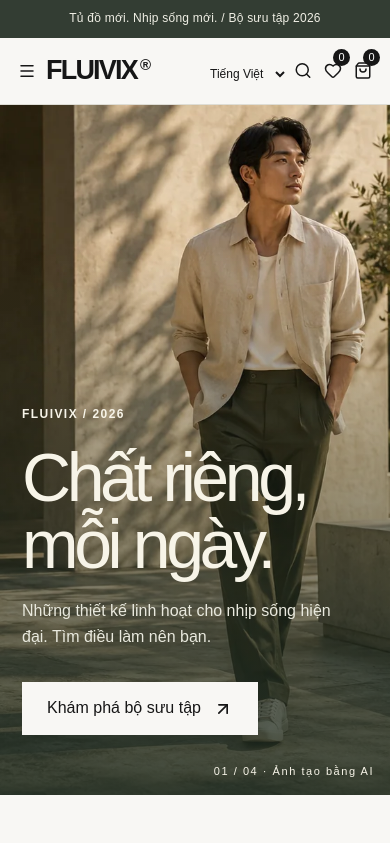
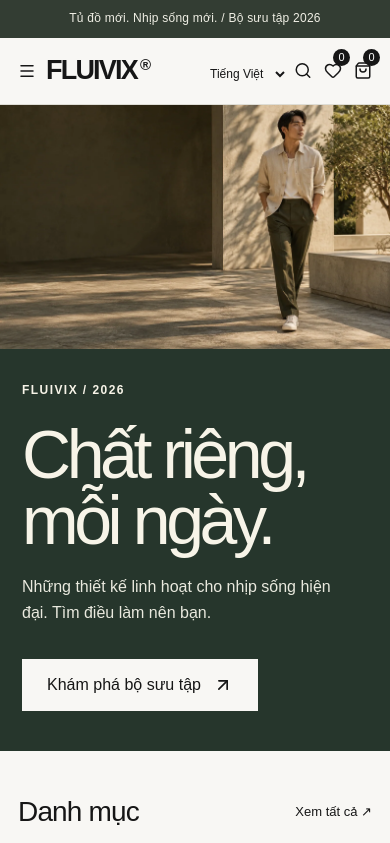
Before and after one commit to luciusvie2712/Fashion-E-commerce-Website, a React (Vite) app: page / in a window 390 px wide. Shown: the top 843 px of the page. Built offline with nearby package versions, Linux system fonts and the light colour scheme.

Commit message:
fix(hero): show full campaign image and remove corner caption

```diff
--- a/progress/BUILD-STATUS.md
+++ b/progress/BUILD-STATUS.md
@@ -183,3 +183,8 @@ All rows below were pushed to origin/main and verified with git ls-remote. No fo
 - Final production `FLUIVIX_PREVIEW=1 npm.cmd run test:e2e` completed with exit 0: 39/39 PASS (4.9m), 0 failed, 0 blocked. Includes 170 route/locale combinations, commerce, six widths, keyboard and automated WCAG AA checks, photographic variant/section loading and typography checks in five languages at 360/1440px. This final run used the complete 134-image build. No runtime source changed afterward.
 - Visual evidence: inspected contact sheets covering all product groups/colors, actual desktop/mobile home and mobile PDP. Original generated photos have studio/editorial consistency. Images are explicitly labeled as AI-generated in all five locales. This remains selected manual visual inspection, not a comprehensive human linguistic or screen-reader review.
 - Follow-up scope complete locally: larger responsive typography and all requested product/section imagery. No deployment or external runtime data service. Commit/push outcome follows in the handoff; exact checkpoint commit is obtainable with `git log -1 --format=%H -- progress/BUILD-STATUS.md`.
+
+## Follow-up: uncropped hero and caption removal
+- Removed the homepage `01 / 04` / AI-image corner caption as requested. Replaced fixed-height, cover-cropped hero sizing with the image's natural aspect ratio. Desktop retains centered overlay copy; tablet/mobile place copy below the image so the full photograph remains visible. Removed unused caption rules and conflicting mobile crop overrides.
+- Actual verification: `npm.cmd run build` PASS (includes typecheck), `npm.cmd run lint` PASS, changed-source Prettier check PASS and `git diff --check` PASS. Temporary Playwright geometry audit PASS for 35 combinations (7 widths from 360 to 1920px × 5 locales): original image ratio, image/copy inside hero, no horizontal overflow and no caption. Desktop/mobile hero screenshots inspected.
+- Targeted production browser tests PASS 3/3: photograph/variant loading, five-locale larger typography, automated WCAG AA on key screens. No full commerce rerun for this CSS/markup-only adjustment. User's unrelated README and instruction files remain unstaged.
--- a/src/features/catalog/Pages.tsx
+++ b/src/features/catalog/Pages.tsx
@@ -27,7 +27,6 @@ export function Home() {
             {t('explore')} <ArrowUpRight size={20} />
           </Link>
         </div>
-        <span className="hero-caption">01 / 04 · {t('illustration')}</span>
       </section>
       <section className="container section">
         <div className="section-heading">
--- a/src/styles/globals.css
+++ b/src/styles/globals.css
@@ -246,24 +246,23 @@ img {
 }
 .hero {
   position: relative;
-  min-height: 620px;
-  height: calc(100svh - 124px);
-  max-height: 850px;
-  background: #64705b;
+  background: #26362c;
   color: #f7f4e8;
   overflow: hidden;
 }
 .hero > img {
+  display: block;
   width: 100%;
-  height: 100%;
+  height: auto;
+  object-fit: contain;
+  object-position: center;
+}
+.hero-copy {
   position: absolute;
-  object-fit: cover;
-  object-position: center;
-}
-.hero-copy {
-  position: relative;
+  top: 50%;
+  transform: translateY(-50%);
   z-index: 1;
-  padding: clamp(100px, 13vw, 200px) 6% 80px;
+  padding: 32px 6%;
   width: 55%;
   max-width: 800px;
 }
@@ -279,13 +278,6 @@ img {
   font-size: 17px;
   color: #e9e9de;
   margin-bottom: 32px;
-}
-.hero-caption {
-  position: absolute;
-  bottom: 24px;
-  right: 32px;
-  font-size: 13px;
-  letter-spacing: 0.14em;
 }
 .section-heading {
   display: flex;
@@ -1113,13 +1105,13 @@ details {
     gap: 35px;
     padding: 48px 28px;
   }
-  .hero {
-    height: 720px;
-    min-height: 500px;
-  }
   .hero-copy {
-    padding-top: 180px;
-    width: 65%;
+    position: relative;
+    top: auto;
+    transform: none;
+    padding: 40px 28px;
+    width: 100%;
+    max-width: none;
   }
   .hero-copy h1 {
     font-size: 78px;
@@ -1210,26 +1202,10 @@ details {
   .section:last-child {
     padding-bottom: 50px;
   }
-  .hero {
-    height: 690px;
-    min-height: 0;
-    max-height: calc(100svh - 95px);
-  }
-  .hero > img {
-    object-position: 65% center;
-  }
-  .hero:after {
-    content: '';
-    position: absolute;
-    inset: 0;
-    background: linear-gradient(0deg, #1e2c22da, transparent 80%);
-  }
   .hero-copy {
     width: 100%;
-    max-width: 90%;
-    padding: 0 24px 60px;
-    position: absolute;
-    bottom: 0;
+    max-width: 100%;
+    padding: 32px 24px 40px;
     z-index: 1;
   }
   .hero-copy h1 {
@@ -1239,12 +1215,6 @@ details {
   .hero-copy > p:not(.eyebrow) {
     font-size: 15px;
     max-width: 280px;
-  }
-  .hero-caption {
-    z-index: 2;
-    font-size: 11px;
-    right: 16px;
-    bottom: 18px;
   }
   .hero .eyebrow {
     font-size: 12px;
@@ -1584,11 +1554,6 @@ details {
 body {
   line-height: 1.65;
 }
-@media (max-width: 600px) {
-  .hero > img {
-    object-position: 78% center;
-  }
-}
 .language {
   width: 110px;
 }
@@ -1604,11 +1569,6 @@ body {
 }
 .hero-copy > p:not(.eyebrow) {
   max-width: 430px;
-}
-.hero-caption {
-  line-height: 1.5;
-  max-width: 70%;
-  text-align: right;
 }
 .product-name {
   line-height: 1.5;
@@ -1689,11 +1649,6 @@ body {
     font-size: 16px;
     line-height: 1.65;
   }
-  .hero-caption {
-    right: 16px;
-    bottom: 15px;
-    font-size: 11px;
-  }
   .hero .eyebrow {
     font-size: 12px;
   }
```
